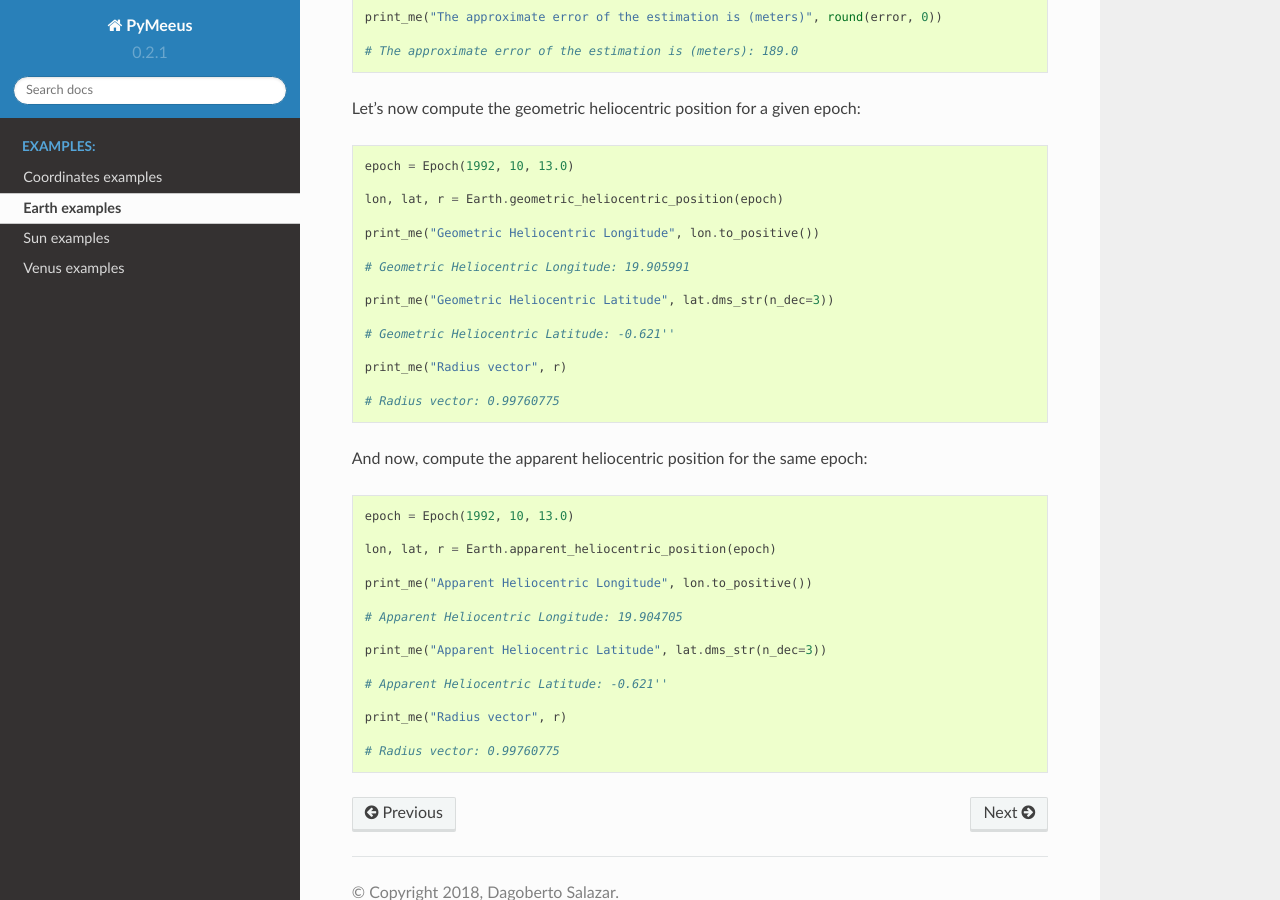
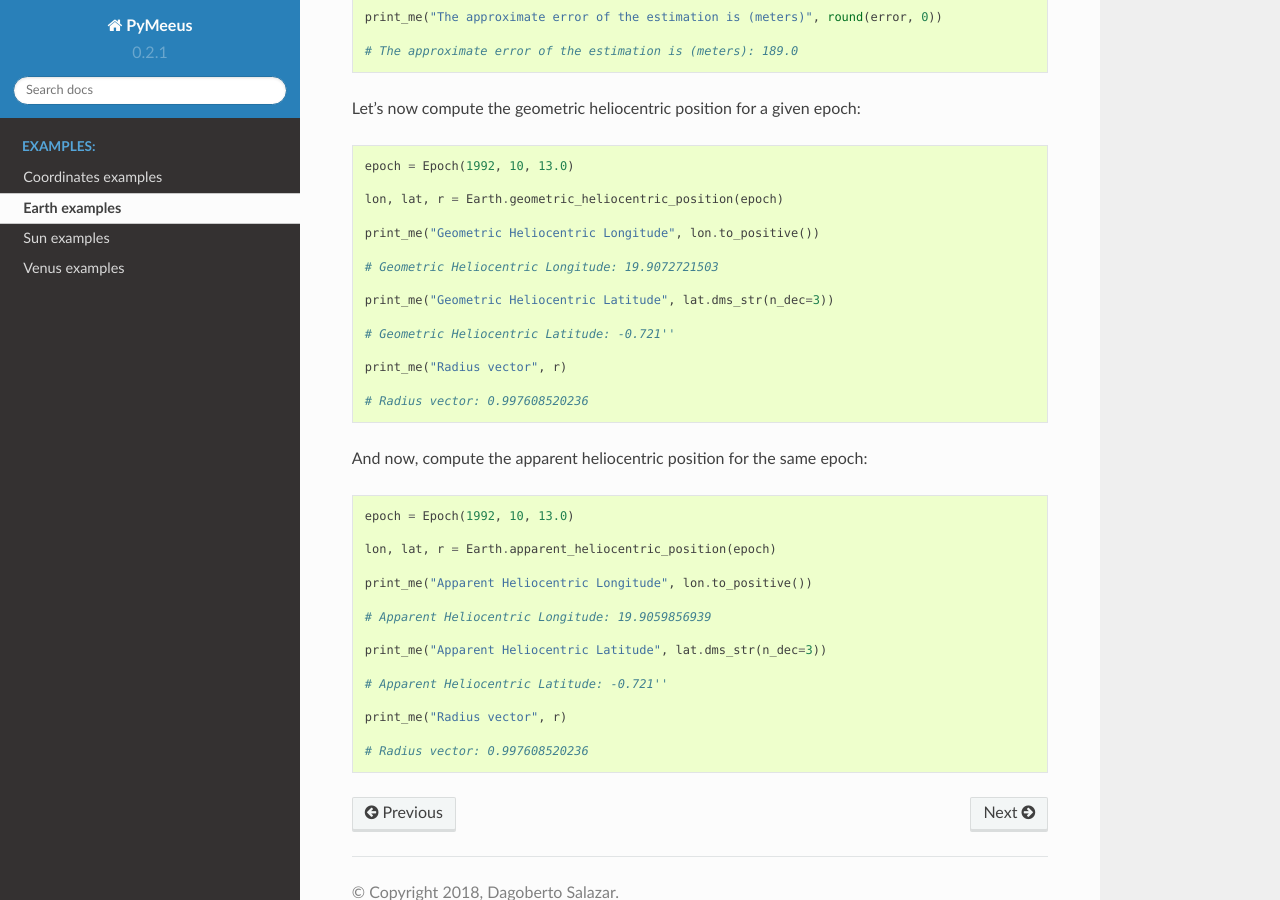
Before and after one commit to architest/pymeeus, a Sphinx documentation site: the page built from docs/source/ex-Earth.rst, in a window 1280 px wide and 900 px high, scrolled down 2656 px. Built offline with Sphinx 7.4.7 and the Read the Docs theme 2.0.0, drawn with Linux system fonts in a browser that asks for light colours; formulas are drawn with MathJax 3; pages that are not in the unit, such as notebooks, are missing from menus.

Commit message:
Update the results of the examples to the new results with the full VSOP87D theory

```diff
--- a/docs/source/ex-Earth.rst
+++ b/docs/source/ex-Earth.rst
@@ -123,15 +123,15 @@ Let's now compute the geometric heliocentric position for a given epoch::
 
     print_me("Geometric Heliocentric Longitude", lon.to_positive())
 
-    # Geometric Heliocentric Longitude: 19.905991
+    # Geometric Heliocentric Longitude: 19.9072721503
 
     print_me("Geometric Heliocentric Latitude", lat.dms_str(n_dec=3))
 
-    # Geometric Heliocentric Latitude: -0.621''
+    # Geometric Heliocentric Latitude: -0.721''
 
     print_me("Radius vector", r)
 
-    # Radius vector: 0.99760775
+    # Radius vector: 0.997608520236
 
 And now, compute the apparent heliocentric position for the same epoch::
 
@@ -141,12 +141,12 @@ And now, compute the apparent heliocentric position for the same epoch::
 
     print_me("Apparent Heliocentric Longitude", lon.to_positive())
 
-    # Apparent Heliocentric Longitude: 19.904705
+    # Apparent Heliocentric Longitude: 19.9059856939
 
     print_me("Apparent Heliocentric Latitude", lat.dms_str(n_dec=3))
 
-    # Apparent Heliocentric Latitude: -0.621''
+    # Apparent Heliocentric Latitude: -0.721''
 
     print_me("Radius vector", r)
 
-    # Radius vector: 0.99760775
+    # Radius vector: 0.997608520236
```
Also changed, not shown: docs/source/ex-Sun.rst (+6 -6 lines).
